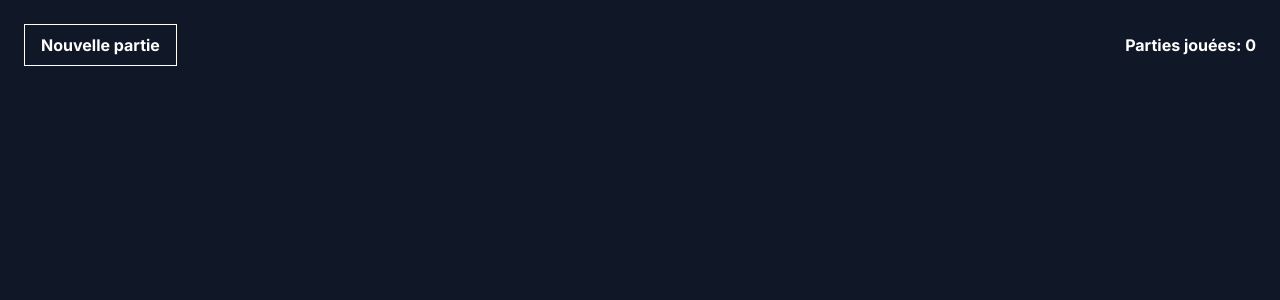
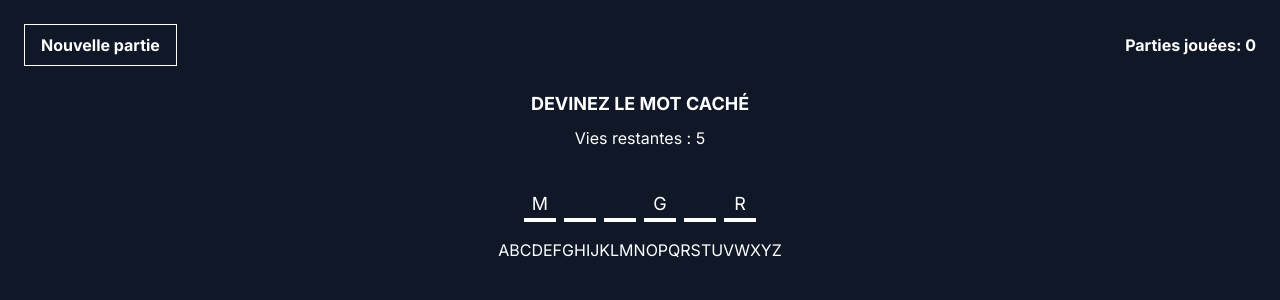
Before and after one commit to MathieuBourasseau/front-mystery-word, a React (Vite) app: page / in a window 1280 px wide. Shown: the top 300 px of the page. Built offline with nearby package versions, Linux system fonts and the light colour scheme.

Commit message:
feat: test to show the mystery word is validated

```diff
--- a/src/App.tsx
+++ b/src/App.tsx
@@ -1,19 +1,37 @@
 import { useState } from "react";
 import Header from "./components/Header/Header";
+import GamingZone from "./components/Gaming zone/GamingZone";
 
 function App() {
 
   // State for games played
   const [gamesPlayed, setGamesPlayed] = useState(0);
 
+  // State for hearts remaining for each game
+  const [hearts, setHearts] = useState(5);
+
+  // State for mistery word
+  const [mysteryWord, setMysteryWord] = useState(["M", " ", " ", "G", " ", "R"]);
+
+  // State for color letters
+  const [colorLetter, setColorLetter] = useState<Record<string, boolean>>({ "A" : true, "Z" : false})
+
   // Reset game and increment counter
   const resetGame = () => {
     setGamesPlayed(gamesPlayed + 1);
   }
 
+  // Send the letter clicked to the back for checking
+  const sendLetter = () => {
+
+  }
+
+
+
   return (
-    <div className="flex flex-col min-h-screen bg-gray-900 p-4 md:p-6">
+    <div className="flex flex-col gap-6 min-h-screen bg-gray-900 p-4 md:p-6">
       <Header onNewGame={resetGame} gamesPlayed={gamesPlayed} />
+      <GamingZone hearts={hearts} mysteryWord={mysteryWord} colorLetter={colorLetter} onLetterClick={sendLetter} />
     </div>
   )
 }
--- a/src/components/Gaming zone/GamingZone.tsx
+++ b/src/components/Gaming zone/GamingZone.tsx
@@ -0,0 +1,41 @@
+import type { GamingZoneProps } from "../../types/GamingZoneProps"
+
+export default function GamingZone ({hearts, mysteryWord, colorLetter, onLetterClick} : GamingZoneProps) {
+
+    // Create alphabet
+    const alphabet = "ABCDEFGHIJKLMNOPQRSTUVWXYZ".split("");
+
+
+    return(
+        <main className="flex flex-col gap-2 items-center text-white">
+
+            <h1 className="uppercase font-bold text-lg">Devinez le mot caché</h1>
+
+            {/* Life remaining */}
+            <div>
+                <span>Vies restantes : {hearts}</span>
+            </div>
+
+            {/* Mystery word and keyboard */}
+
+            <div className="flex flex-col py-8 gap-4">
+                <div className="flex justify-center gap-2">
+                    {mysteryWord.map((letter, index) => (
+                        <span
+                            key={index}
+                            className="flex justify-center w-8 h-8 border-b-4 border-white text-lg"
+                        >
+                            {letter}
+                        </span>
+                    ))}
+                </div>
+                <div>
+                    {alphabet.map((letter, index) => (
+                        <button key={index} onClick={onLetterClick}>{letter}</button>
+                    ))}
+                </div>
+            </div>
+        </main>
+    )
+
+}
--- a/src/types/GamingZoneProps.ts
+++ b/src/types/GamingZoneProps.ts
@@ -6,7 +6,7 @@
 
 export type GamingZoneProps = {
     hearts: number;
-    mysteryWord: string;
+    mysteryWord: string[];
     colorLetter: Record<string, boolean>;
     onLetterClick: (letter: string) => void;
 }
```
